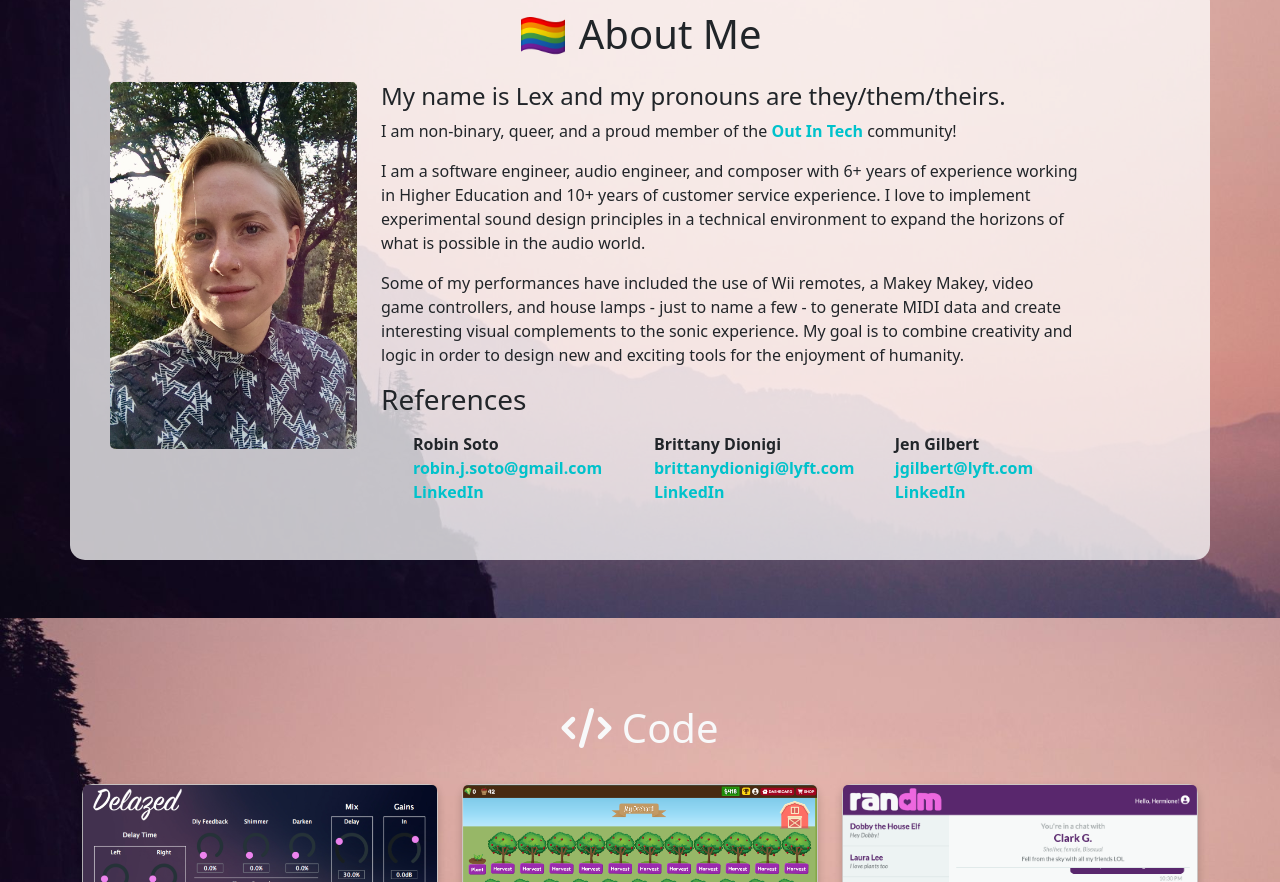
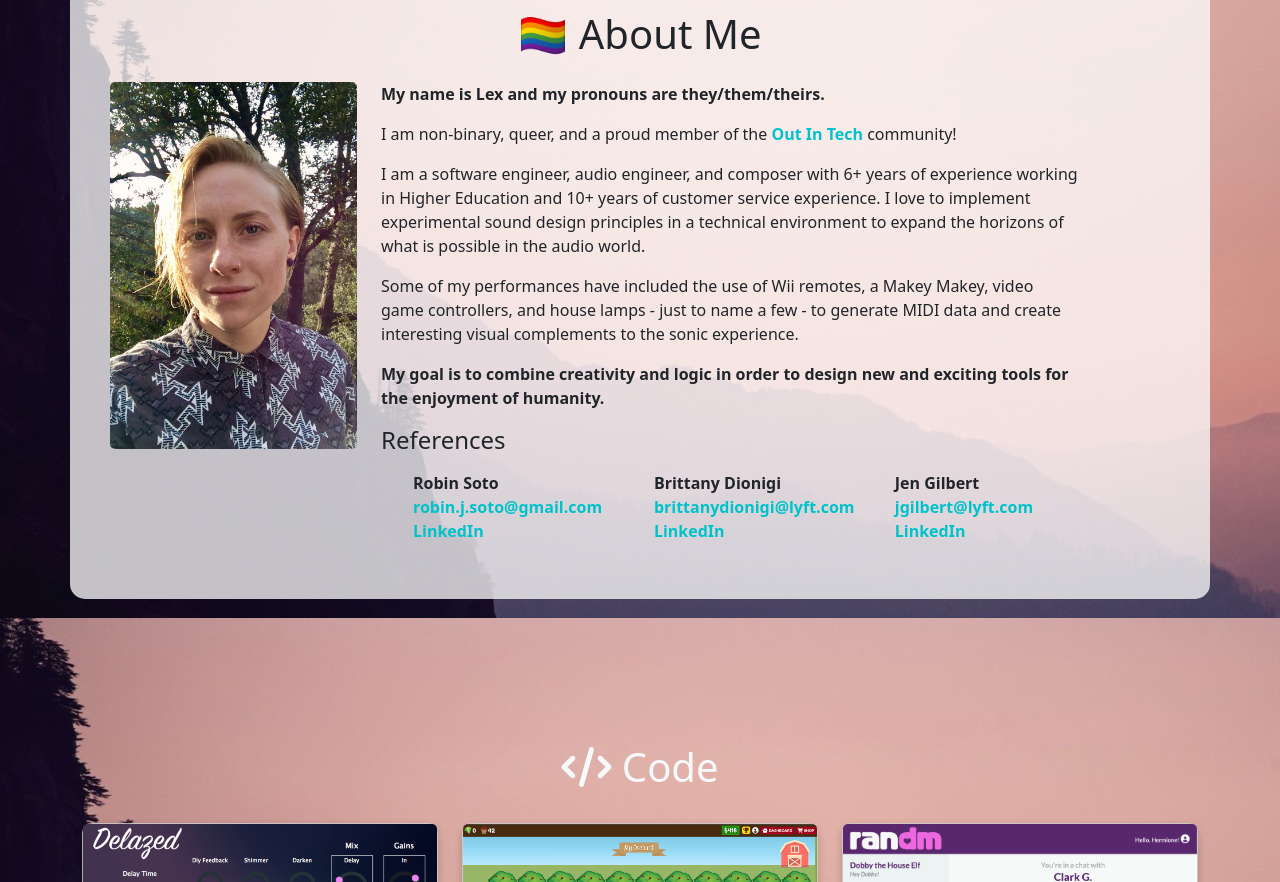
Before and after one commit to lexslo/portfolio-v2, a website: page index.html in a window 1280 px wide. Shown: the part 982-1864 px from the top of the page. Drawn offline with nearby package versions, Linux system fonts and the light colour scheme.

Commit message:
update about section

```diff
--- a/index.html
+++ b/index.html
@@ -75,9 +75,9 @@
                 </div>
 
                 <div class="col-lg-8 about-text">
-                    <h4>
-                        My name is Lex and my pronouns are they/them/theirs.
-                    </h4>
+                    <p>
+                        <b>My name is Lex and my pronouns are they/them/theirs.</b>
+                    </p>
                     <p>
                         I am non-binary, queer, and a proud member of the <a href="https://outintech.com/" target="_blank"><b>Out In Tech</b></a> community!
                     </p>
@@ -89,9 +89,11 @@
                     </div>
                     <p>
                         Some of my performances have included the use of Wii remotes, a Makey Makey, video game controllers, and house lamps - just to name a few - to generate MIDI data and create interesting visual complements to the sonic experience.
-                        My goal is to combine creativity and logic in order to design new and exciting tools for the enjoyment of humanity.
                     </p>
-                    <h3>References</h3>
+                    <p>
+                        <b>My goal is to combine creativity and logic in order to design new and exciting tools for the enjoyment of humanity.</b>
+                    </p>
+                    <h4>References</h4>
                     <div class="row mt-3">
                         <div class="col-md-4">
                             <ul class="reference">
```
